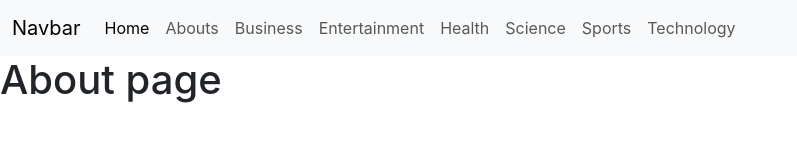
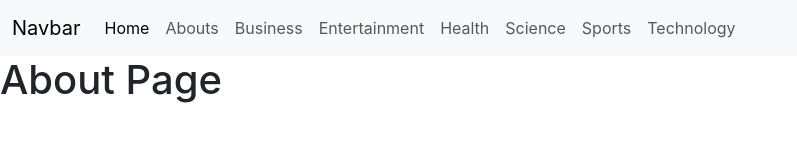
Before and after one commit to rinkukushwah5679/News-api-with-reactjs, a React (Create React App) app: page /about in a window 1280 px wide. Shown: the top 160 px of the page, without its empty margins (0-797 px from the left). Built offline with nearby package versions, Linux system fonts and the light colour scheme; no server answers.

Commit message:
First commit on bitbucket

```diff
--- a/src/components/About.js
+++ b/src/components/About.js
@@ -4,7 +4,7 @@ export class About extends Component {
   render() {
     return (
     <div>
-      <h1>About page</h1>
+      <h1>About Page</h1>
     </div>
   )
   }
```
